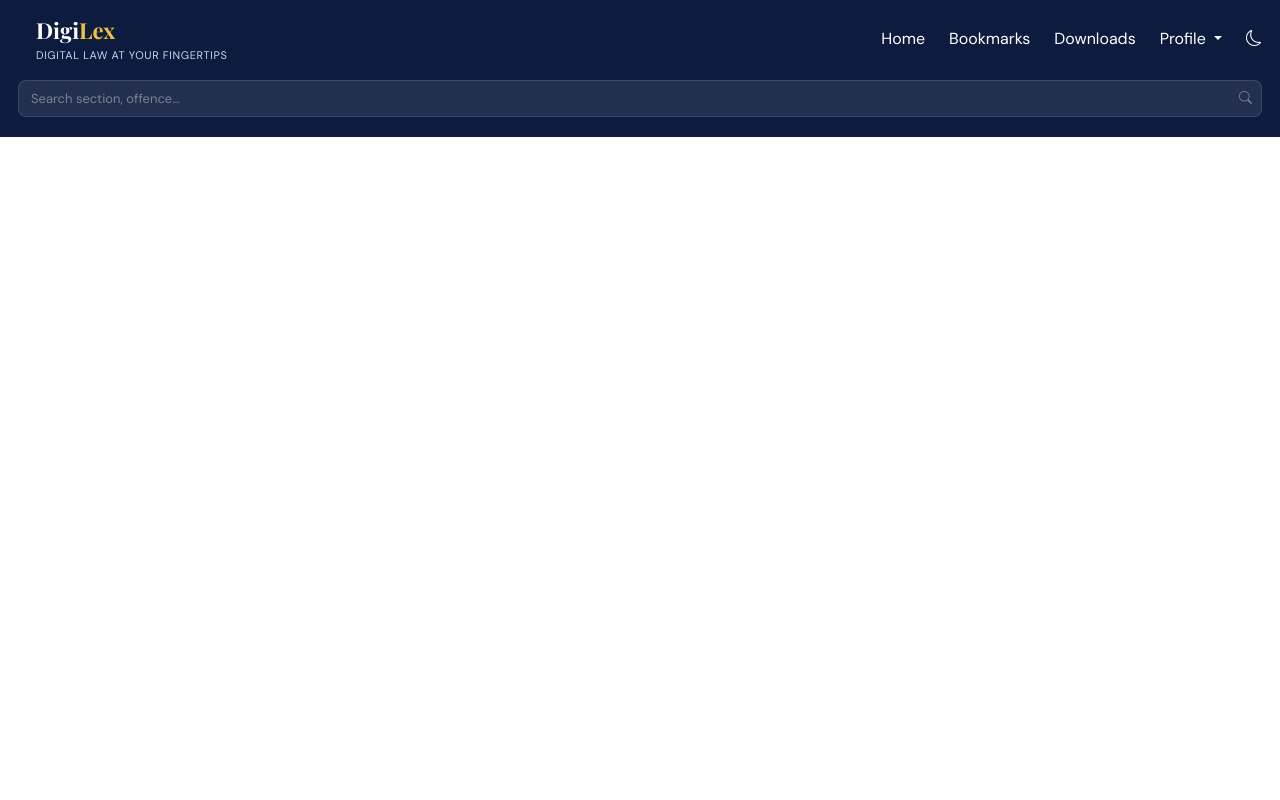
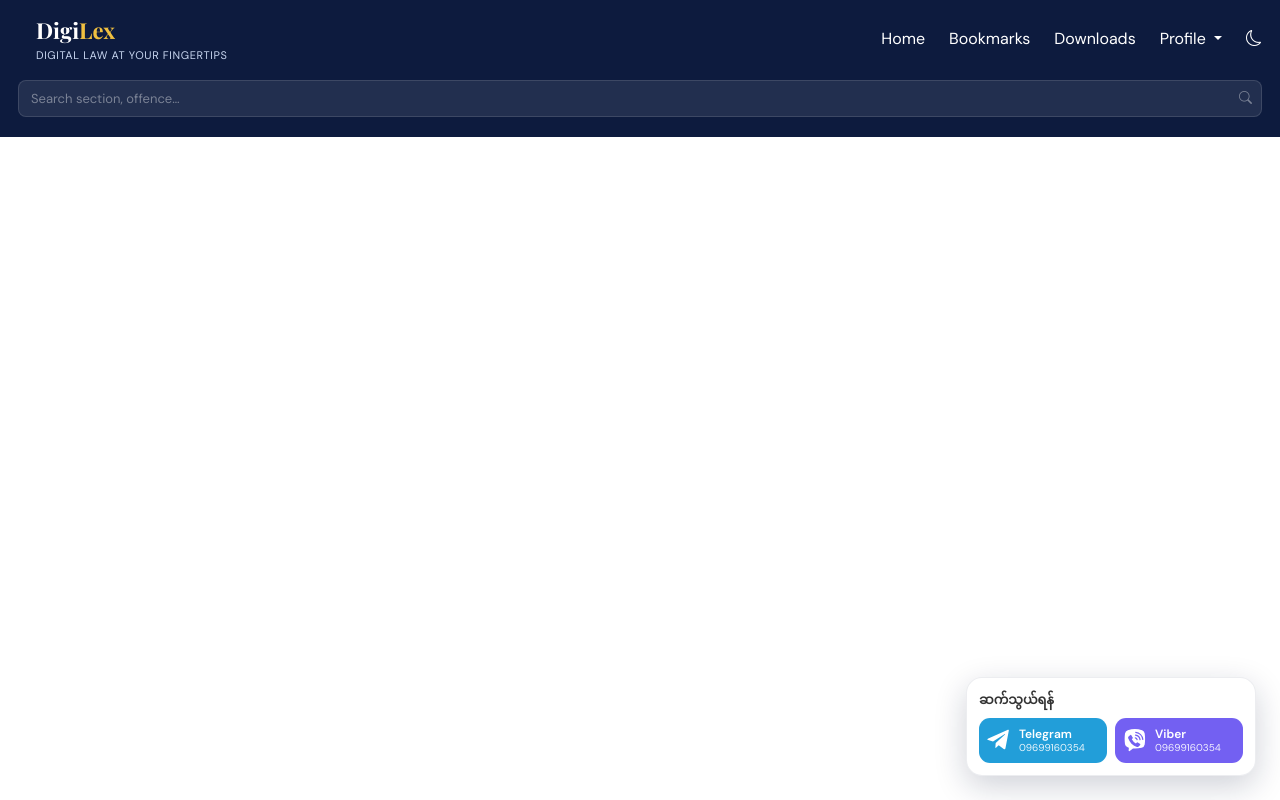
Before and after one commit to Cosmo-Seven/Digilex, a Django app: page / in a window 1280 px wide. Run offline with Django 5.2, Linux system fonts and the light colour scheme; data comes from the database, SQL or seed files in the repository; data that the repository does not hold is empty; some libraries are stand-ins or nearby versions.

Commit message:
update social link

```diff
--- a/static/website/css/styles.css
+++ b/static/website/css/styles.css
@@ -281,6 +281,94 @@ body {
 .screen-body::-webkit-scrollbar-thumb {
   background: var(--border);
   border-radius: 4px;
+}
+
+.contact-widget {
+  position: fixed;
+  right: 24px;
+  bottom: 24px;
+  z-index: 1030;
+  display: grid;
+  grid-template-columns: repeat(2, minmax(0, 1fr));
+  gap: 8px;
+  width: 290px;
+  padding: 12px;
+  border: 1px solid rgba(13, 27, 62, .08);
+  border-radius: 16px;
+  background: var(--card-bg);
+  box-shadow: 0 10px 32px rgba(13, 27, 62, .2);
+}
+
+.contact-widget-heading {
+  grid-column: 1 / -1;
+  color: var(--text-primary);
+  font-size: 13px;
+  font-weight: 600;
+}
+
+.contact-link {
+  display: flex;
+  align-items: center;
+  gap: 8px;
+  min-width: 0;
+  padding: 9px 8px;
+  border-radius: 11px;
+  color: #fff;
+  text-decoration: none;
+  transition: filter .15s, transform .15s;
+}
+
+.contact-link:hover,
+.contact-link:focus-visible {
+  color: #fff;
+  filter: brightness(1.08);
+  transform: translateY(-1px);
+}
+
+.contact-link:focus-visible {
+  outline: 3px solid var(--gold-light);
+  outline-offset: 2px;
+}
+
+.contact-link-telegram {
+  background: #229ed9;
+}
+
+.contact-link-viber {
+  background: #7360f2;
+}
+
+.contact-link-icon {
+  flex: 0 0 24px;
+  width: 24px;
+  height: 24px;
+  fill: currentColor;
+}
+
+.contact-link-copy {
+  display: grid;
+  min-width: 0;
+  line-height: 1.25;
+}
+
+.contact-link-copy strong {
+  font-size: 12px;
+}
+
+.contact-link-copy small {
+  overflow: hidden;
+  font-size: 10px;
+  opacity: .9;
+  text-overflow: ellipsis;
+}
+
+@media (max-width: 767px) {
+  .contact-widget {
+    right: 12px;
+    bottom: 78px;
+    width: min(290px, calc(100vw - 24px));
+    padding: 10px;
+  }
 }
 
 /* ═══════════════════════════════════════
--- a/templates/website/components/base.html
+++ b/templates/website/components/base.html
@@ -33,6 +33,23 @@
             </div>
         </div>
     </div>
+    <aside class="contact-widget" aria-label="Contact us">
+        <div class="contact-widget-heading">ဆက်သွယ်ရန်</div>
+        <a class="contact-link contact-link-telegram" href="https://t.me/+959699160354"
+            target="_blank" rel="noopener noreferrer" aria-label="Contact us on Telegram: 09699160354">
+            <svg class="contact-link-icon" viewBox="0 0 24 24" aria-hidden="true">
+                <path d="M21.7 3.2 18.5 20c-.2 1.2-.9 1.5-1.8.9l-5-3.7-2.4 2.3c-.3.3-.5.5-1 .5l.4-5.1 9.3-8.4c.4-.4-.1-.6-.6-.2L6 13.5l-4.9-1.5c-1.1-.3-1.1-1.1.2-1.6L20.4 2c1-.4 1.8.2 1.3 1.2Z"/>
+            </svg>
+            <span class="contact-link-copy"><strong>Telegram</strong><small>09699160354</small></span>
+        </a>
+        <a class="contact-link contact-link-viber" href="viber://chat?number=%2B959699160354"
+            aria-label="Contact us on Viber: 09699160354">
+            <svg class="contact-link-icon" viewBox="0 0 24 24" aria-hidden="true">
+                <path d="M19.1 2.3A20.7 20.7 0 0 0 4.9 2.2 4.1 4.1 0 0 0 2 5.4c-.5 3.6-.5 7.2 0 10.8a4.1 4.1 0 0 0 3.1 3.3l.8.2-.3 2.7a.7.7 0 0 0 1.1.6l3.3-2.5c2.9.2 5.8 0 8.6-.7a4.1 4.1 0 0 0 3.1-3.3c.5-3.7.5-7.4 0-11.1a4 4 0 0 0-2.6-3.1ZM17 17.2l-1.4 1.4a1.5 1.5 0 0 1-1.6.4 16.8 16.8 0 0 1-5.5-3.3 16.8 16.8 0 0 1-3.3-5.5 1.5 1.5 0 0 1 .4-1.6L7 7.2a1 1 0 0 1 1.5.2l1.2 2a1 1 0 0 1-.2 1.2l-.7.7a9 9 0 0 0 4.1 4.1l.7-.7a1 1 0 0 1 1.2-.2l2 1.2a1 1 0 0 1 .2 1.5Zm-4.6-7.9a3 3 0 0 1 2.3 2.3.6.6 0 0 1-1.2.2 1.8 1.8 0 0 0-1.3-1.3.6.6 0 1 1 .2-1.2Zm.2-2.8a5.8 5.8 0 0 1 5 5 .6.6 0 1 1-1.2.2 4.6 4.6 0 0 0-4-4 .6.6 0 0 1 .2-1.2Zm.2-2.8a8.6 8.6 0 0 1 7.6 7.6.6.6 0 1 1-1.2.2 7.4 7.4 0 0 0-6.6-6.6.6.6 0 0 1 .2-1.2Z"/>
+            </svg>
+            <span class="contact-link-copy"><strong>Viber</strong><small>09699160354</small></span>
+        </a>
+    </aside>
     {% include 'website/components/js.html' %}
 
     {% block content %}
```
